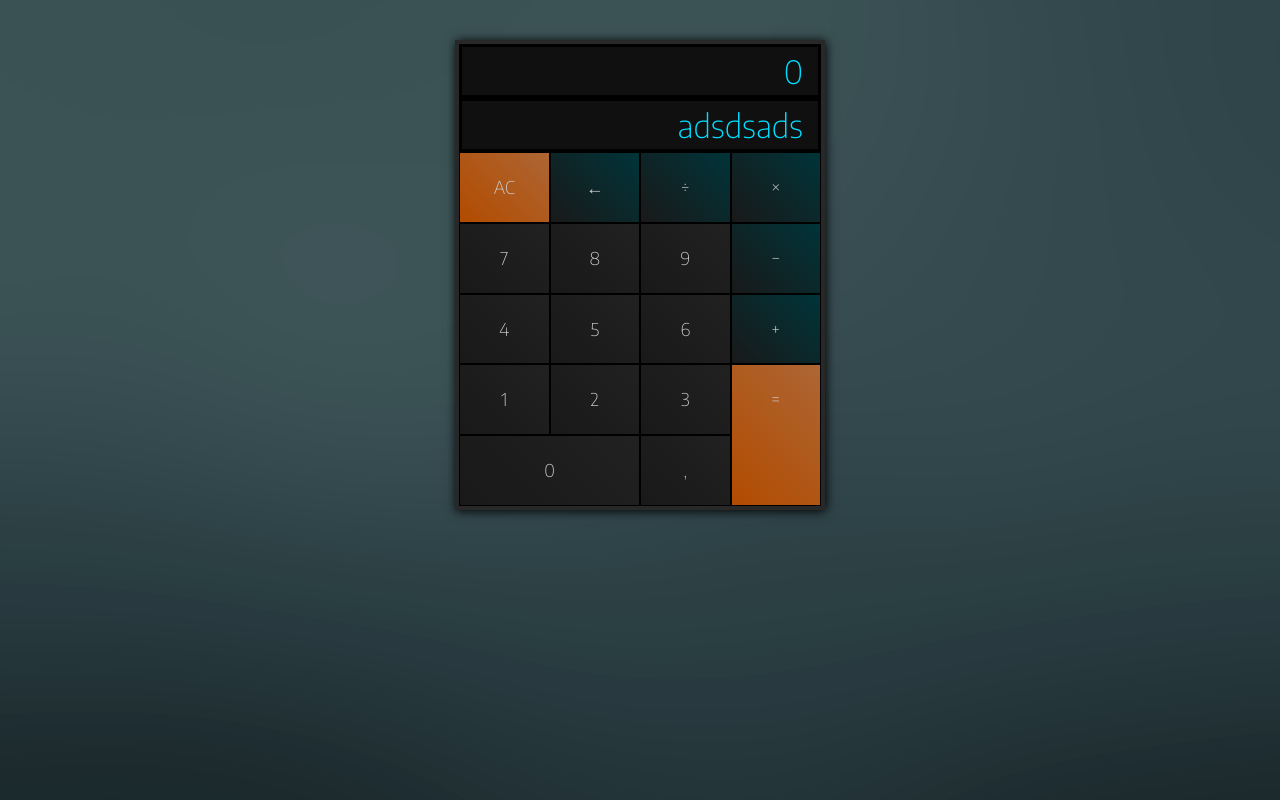
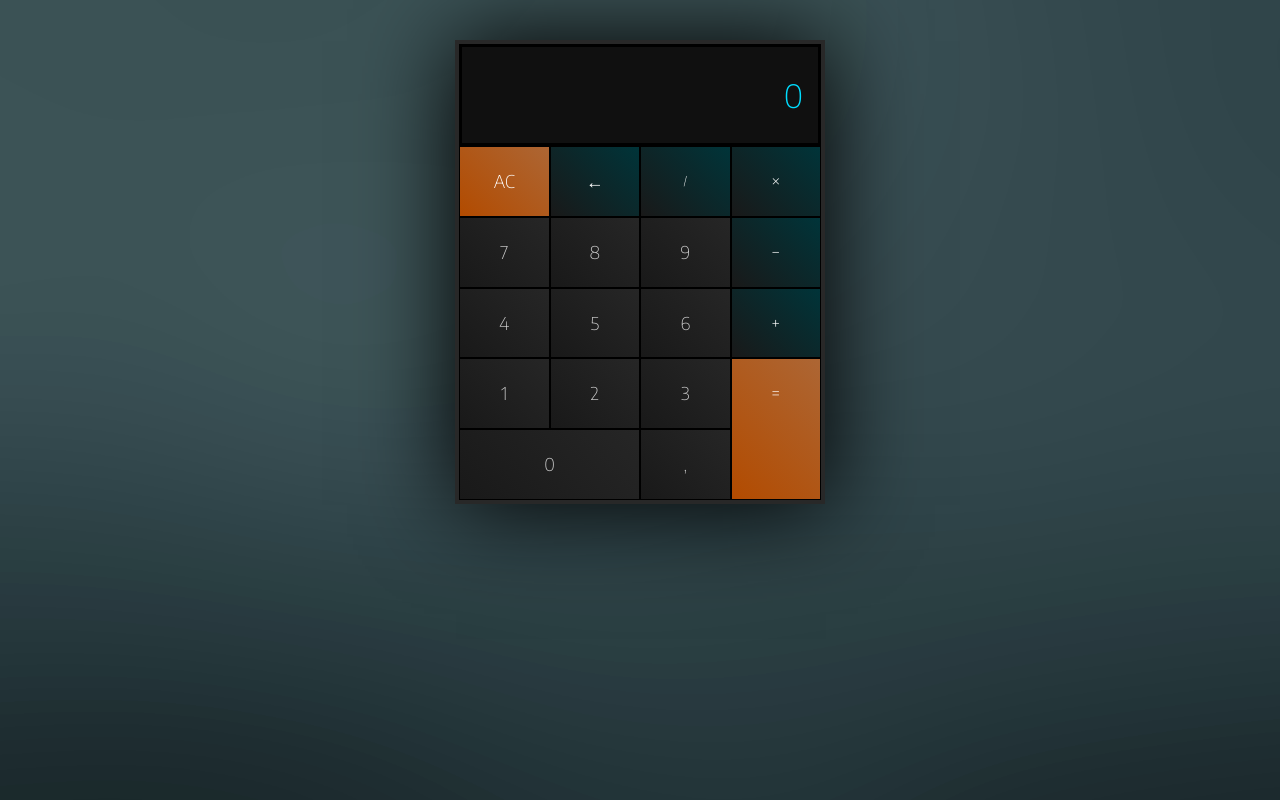
Before and after one commit to poonamthorup/js-calculator, a plain HTML site: page index.html in a window 1280 px wide. Drawn offline with nearby package versions, Linux system fonts and the light colour scheme.

Commit message:
final design done

```diff
--- a/css/main.css
+++ b/css/main.css
@@ -18,24 +18,13 @@ body {
     max-width: 370px;
     margin-top: 40px;
     border: 4px solid #282828;
-    -webkit-box-shadow: 1px 1px 10px 0px #000000;
-    box-shadow: 1px 1px 10px 0px #000000;
+    -webkit-box-shadow: 1px 1px 90px 0px #000000;
+    box-shadow: 1px 1px 90px 0px #000000;
 }
 /* Display */
 #display {
-    min-height: 50px;
-    border: 3px solid #000000 !important;
-    background-color: #101010;
-    color: #00DDFF;
-    font-family: 'Encode Sans', sans-serif;
-    font-size: 2em;
-    direction: rtl;
-    overflow:hidden;
-    /*TODO: see if you can have a touch scroll to see long answers that are overflown */
-
-}
-#equation {
-    min-height: 50px;
+    min-height: 100px;
+    line-height: 300%;
     border: 3px solid #000000 !important;
     background-color: #101010;
     color: #00DDFF;
@@ -55,12 +44,12 @@ body {
     font-size: 1.1em;
     color: #cccccc;
     line-height: 300%;
-    /* Permalink - use to edit and share this gradient: http://colorzilla.com/gradient-editor/#191919+0,212121+100 */
+    /* Permalink - use to edit and share this gradient: http://colorzilla.com/gradient-editor/#191919+0,262626+100 */
     background: #191919; /* Old browsers */
-    background: -moz-linear-gradient(45deg,  #191919 0%, #212121 100%); /* FF3.6-15 */
-    background: -webkit-linear-gradient(45deg,  #191919 0%,#212121 100%); /* Chrome10-25,Safari5.1-6 */
-    background: linear-gradient(45deg,  #191919 0%,#212121 100%); /* W3C, IE10+, FF16+, Chrome26+, Opera12+, Safari7+ */
-    filter: progid:DXImageTransform.Microsoft.gradient( startColorstr='#191919', endColorstr='#212121',GradientType=1 ); /* IE6-9 fallback on horizontal gradient */
+    background: -moz-linear-gradient(45deg,  #191919 0%, #262626 100%); /* FF3.6-15 */
+    background: -webkit-linear-gradient(45deg,  #191919 0%,#262626 100%); /* Chrome10-25,Safari5.1-6 */
+    background: linear-gradient(45deg,  #191919 0%,#262626 100%); /* W3C, IE10+, FF16+, Chrome26+, Opera12+, Safari7+ */
+    filter: progid:DXImageTransform.Microsoft.gradient( startColorstr='#191919', endColorstr='#262626',GradientType=1 ); /* IE6-9 fallback on horizontal gradient */
 
 }
 #back, #divide, #multiply, #plus, #minus {
@@ -70,7 +59,7 @@ body {
     background: -webkit-linear-gradient(45deg,  #191919 0%,#003439 100%); /* Chrome10-25,Safari5.1-6 */
     background: linear-gradient(45deg,  #191919 0%,#003439 100%); /* W3C, IE10+, FF16+, Chrome26+, Opera12+, Safari7+ */
     filter: progid:DXImageTransform.Microsoft.gradient( startColorstr='#191919', endColorstr='#003439',GradientType=1 ); /* IE6-9 fallback on horizontal gradient */
-
+    color: #FFFFFF;
 }
 #ac, #equals {
     /* Permalink - use to edit and share this gradient: http://colorzilla.com/gradient-editor/#b24b00+0,ad6634+100 */
@@ -79,6 +68,11 @@ body {
     background: -webkit-linear-gradient(45deg,  #b24b00 0%,#ad6634 100%); /* Chrome10-25,Safari5.1-6 */
     background: linear-gradient(45deg,  #b24b00 0%,#ad6634 100%); /* W3C, IE10+, FF16+, Chrome26+, Opera12+, Safari7+ */
     filter: progid:DXImageTransform.Microsoft.gradient( startColorstr='#b24b00', endColorstr='#ad6634',GradientType=1 ); /* IE6-9 fallback on horizontal gradient */
+    color: #FFFFFF;
+}
+#divide {
+    font-size: 0.7em;
+    line-height: 450%;
 }
 
 /* Btn hover */
--- a/index.html
+++ b/index.html
@@ -27,12 +27,11 @@
           <!-- Example row of columns -->
             <div class="row">
                 <div id="display" class="col-12 border"></div>
-                <div id="equation" class="col-12 border">adsdsads</div>
             </div>
             <div class="row">
                 <div id="ac" data-value="ac" class="col border btn">AC</div>
                 <div id="back" data-value="ce" class="col border btn">&larr;</div>
-                <div id="divide" data-value="/" class="col border btn digit">&#247;</div>
+                <div id="divide" data-value="/" class="col border btn digit">/</div>
                 <div id="multiply" data-value="*" class="col border btn digit">&#215;</div>
             </div>
             <div class="row">
```
